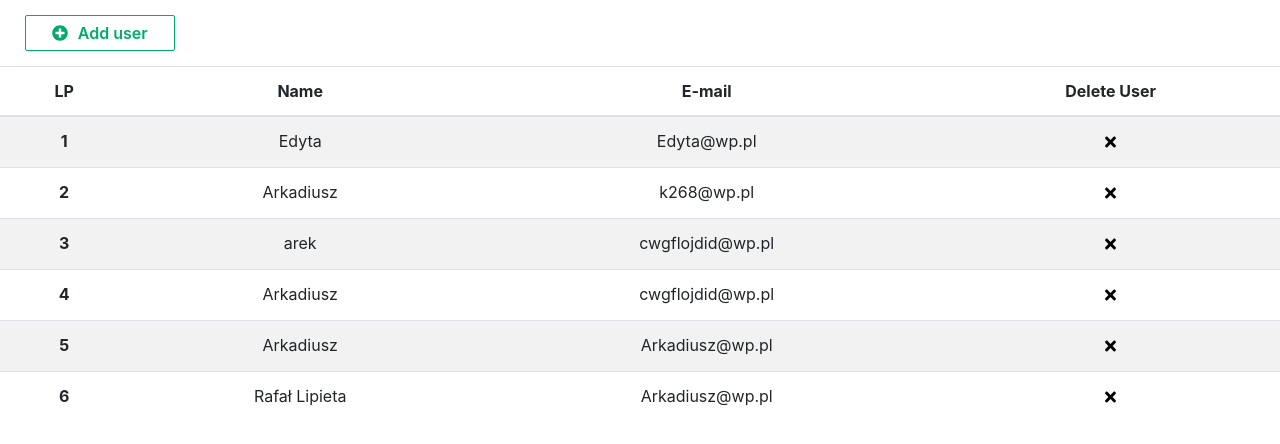
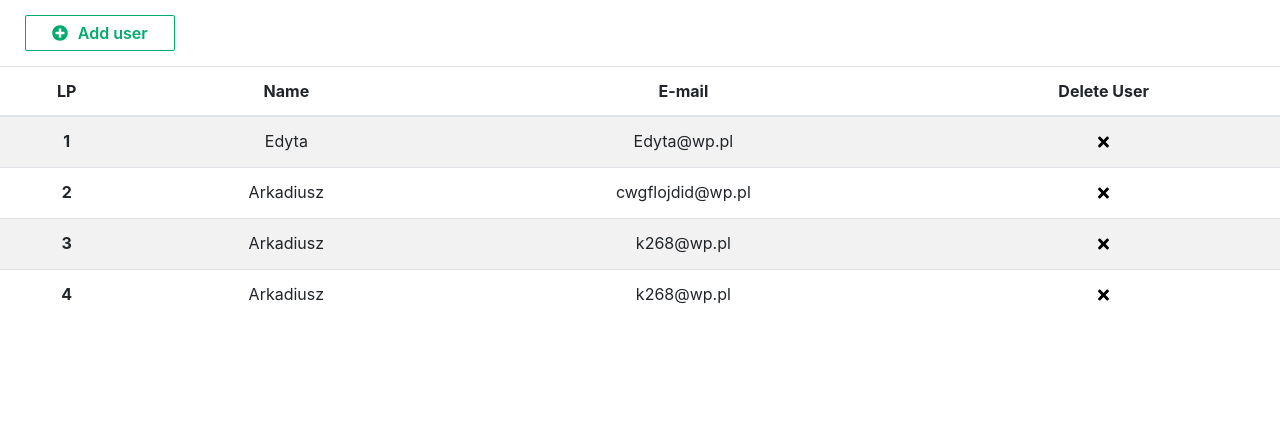
Before and after one commit to Lipieta85/React_JSON_App, a React app: page / in a window 1280 px wide. Shown: the top 444 px of the page. Built offline with nearby package versions, Linux system fonts and the light colour scheme; data requests are answered from the project's data file.

Commit message:
Change UserInput.js

```diff
--- a/src/App.js
+++ b/src/App.js
@@ -21,7 +21,7 @@ class App extends Component {
     }
 
     componentDidMount() {
-        const limit = <span><FontAwesomeIcon icon={faExclamationCircle} /> You can`t add new user becasue of limit</span>
+        const limit = <span><FontAwesomeIcon icon={faExclamationCircle} /> You can`t add new user because of limit</span>
         axios.get('http://localhost:4000/users')
             .then(response => {
                 this.setState({ users: response.data });
@@ -33,8 +33,10 @@ class App extends Component {
     }
 
     messageError = () => {
+        const limit = <span><FontAwesomeIcon icon={faExclamationCircle} /> You can`t add new user because of limit</span>
         if (this.state.users.length > 9) {
             this.setState({ message: limit })
+            return disabled;
         }
     }
 
@@ -62,12 +64,20 @@ class App extends Component {
             email: event.target.email.value,
         }
 
-        if (this.state.users.length >= 9) {
+        if (this.state.users.length >= 10) {
             this.userLimitHandler()
         }
 
         const added = <span><FontAwesomeIcon icon={faCheck} /> You have successfully added a user</span>
 
+        const emailUsers = this.state.users.map(email => {
+            return email.email
+        })
+
+        if (emailUsers.value === data.email) {
+            return false
+
+        } else {
             this.setState({
                 users: [...this.state.users, data],
                 message: added,
@@ -79,6 +89,7 @@ class App extends Component {
                 .then((response) => {
                     console.log(response);
                 })
+        }
 
     }
 
--- a/src/components/Cockpit/Cockpit.js
+++ b/src/components/Cockpit/Cockpit.js
@@ -7,8 +7,9 @@ const Cockpit = (props) => {
     return (
         <div className='addUserBtn' >
             <button onClick={() => {
-                props.toggled();
-                props.toggledButton()
+                props.toggled(),
+                props.toggledButton();
+                {props.error()}
             }}
                 disabled={props.disabled} ><FontAwesomeIcon icon={faPlusCircle} /> <span>Add user</span> </button>
         </div>
--- a/src/components/UserInput/UserInput.js
+++ b/src/components/UserInput/UserInput.js
@@ -17,11 +17,17 @@ class userInput extends Component {
     }
 
     handleEmailChange = (event) => {
-        this.setState({ email: event.target.value });
+        this.setState({
+            email: event.target.value,
+            showButton: true,
+        });
     }
 
     handleNameChange = (event) => {
-        this.setState({ name: event.target.value });
+        this.setState({
+            name: event.target.value,
+            showButton: true,
+        });
     }
 
     handleResetInput = () => {
@@ -49,7 +55,8 @@ class userInput extends Component {
 
                     <button className='submit' disabled={!enabled} >Submit</button>
                 </form>
-                <button className='reset' onClick={this.handleResetInput} >Reset fields</button>
+                {this.state.showButton && <button className='reset' onClick={this.handleResetInput}
+                    onChange={this.handleNameChange && this.handleEmailChange} >Reset fields</button>}
             </div>
         )
     }
--- a/src/db.json
+++ b/src/db.json
@@ -6,29 +6,19 @@
       "email": "Edyta@wp.pl"
     },
     {
-      "id": 63.83262047345341,
+      "id": 31.427505010559123,
+      "name": "Arkadiusz",
+      "email": "cwgflojdid@wp.pl"
+    },
+    {
+      "id": 17.684869008507178,
       "name": "Arkadiusz",
       "email": "k268@wp.pl"
     },
     {
-      "id": 18.73308146467493,
-      "name": "arek",
-      "email": "cwgflojdid@wp.pl"
-    },
-    {
-      "id": 44.61998857654962,
+      "id": 10.980579996511398,
       "name": "Arkadiusz",
-      "email": "cwgflojdid@wp.pl"
-    },
-    {
-      "id": 40.43197213197131,
-      "name": "Arkadiusz",
-      "email": "Arkadiusz@wp.pl"
-    },
-    {
-      "id": 38.80255454782896,
-      "name": "Rafał Lipieta",
-      "email": "Arkadiusz@wp.pl"
+      "email": "k268@wp.pl"
     }
   ]
 }
```
Lines whose indentation alone changed are shown as unchanged.
